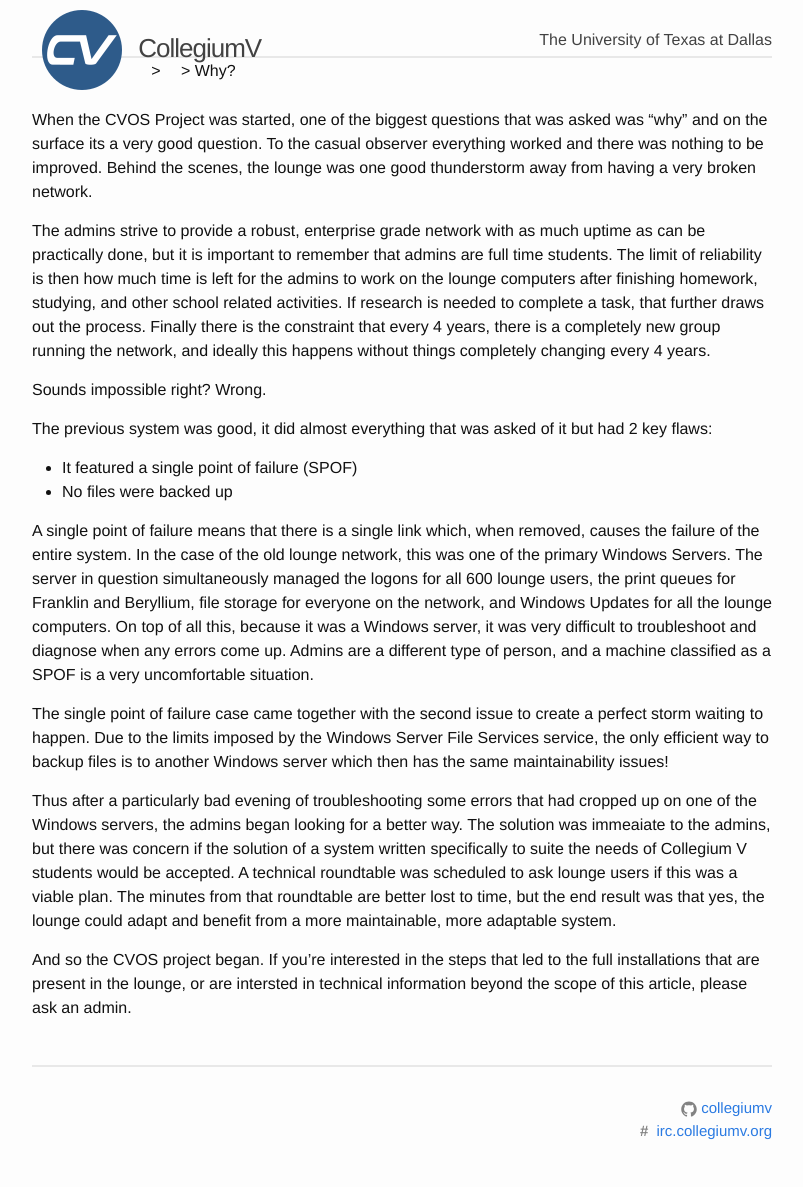
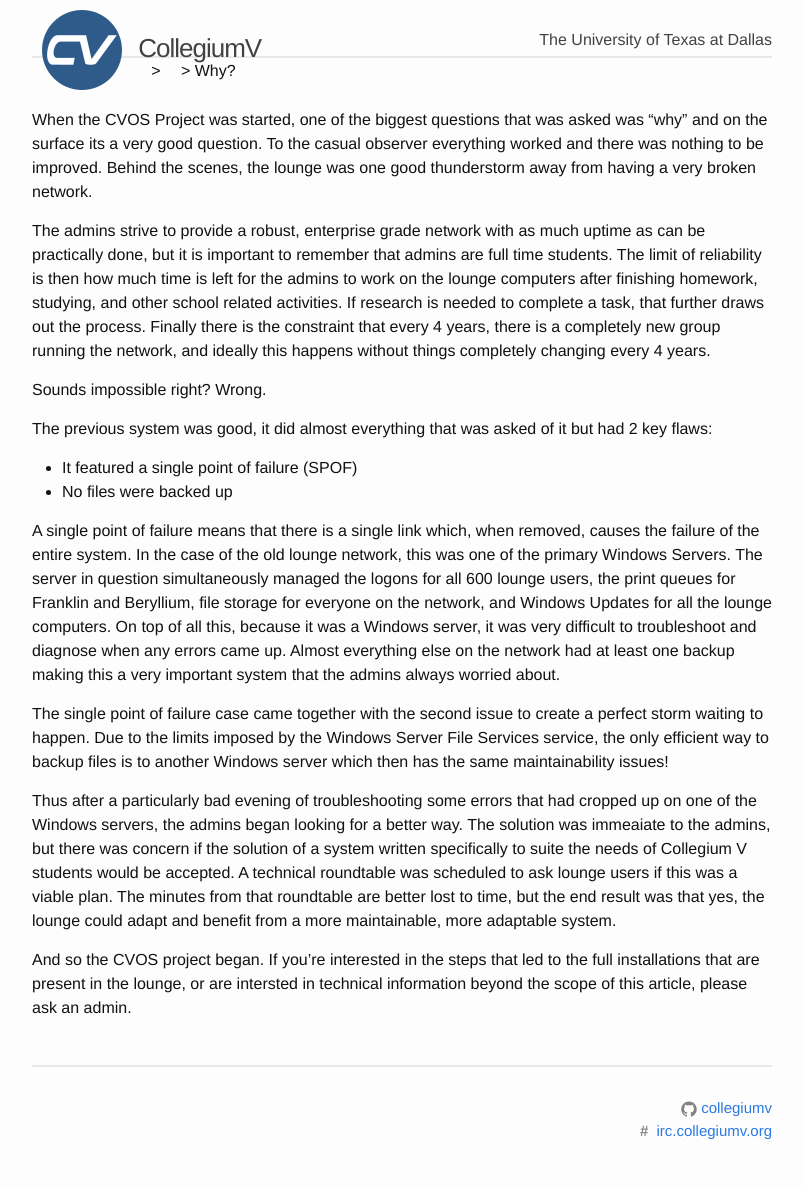
Before and after one commit to collegiumv/cv_doc_legacy, a Jekyll site: the page built from learn/why.md, in a window 1280 px wide. Shown: the whole page, without its empty margins (238-1041 px from the left). Built offline with Jekyll 4.4.1, drawn with Linux system fonts in a browser that asks for light colours.

Commit message:
Verb tense agreement is a thing...

```diff
--- a/learn/why.md
+++ b/learn/why.md
@@ -14,7 +14,7 @@ The previous system was good, it did almost everything that was asked of it but
  * It featured a single point of failure (SPOF)
  * No files were backed up
 
-A single point of failure means that there is a single link which, when removed, causes the failure of the entire system.  In the case of the old lounge network, this was one of the primary Windows Servers.  The server in question simultaneously managed the logons for all 600 lounge users, the print queues for Franklin and Beryllium, file storage for everyone on the network, and Windows Updates for all the lounge computers.  On top of all this, because it was a Windows server, it was very difficult to troubleshoot and diagnose when any errors come up.  Admins are a different type of person, and a machine classified as a SPOF is a very uncomfortable situation.
+A single point of failure means that there is a single link which, when removed, causes the failure of the entire system.  In the case of the old lounge network, this was one of the primary Windows Servers.  The server in question simultaneously managed the logons for all 600 lounge users, the print queues for Franklin and Beryllium, file storage for everyone on the network, and Windows Updates for all the lounge computers.  On top of all this, because it was a Windows server, it was very difficult to troubleshoot and diagnose when any errors came up.  Almost everything else on the network had at least one backup making this a very important system that the admins always worried about.
 
 The single point of failure case came together with the second issue to create a perfect storm waiting to happen.  Due to the limits imposed by the Windows Server File Services service, the only efficient way to backup files is to another Windows server which then has the same maintainability issues!
 
```
